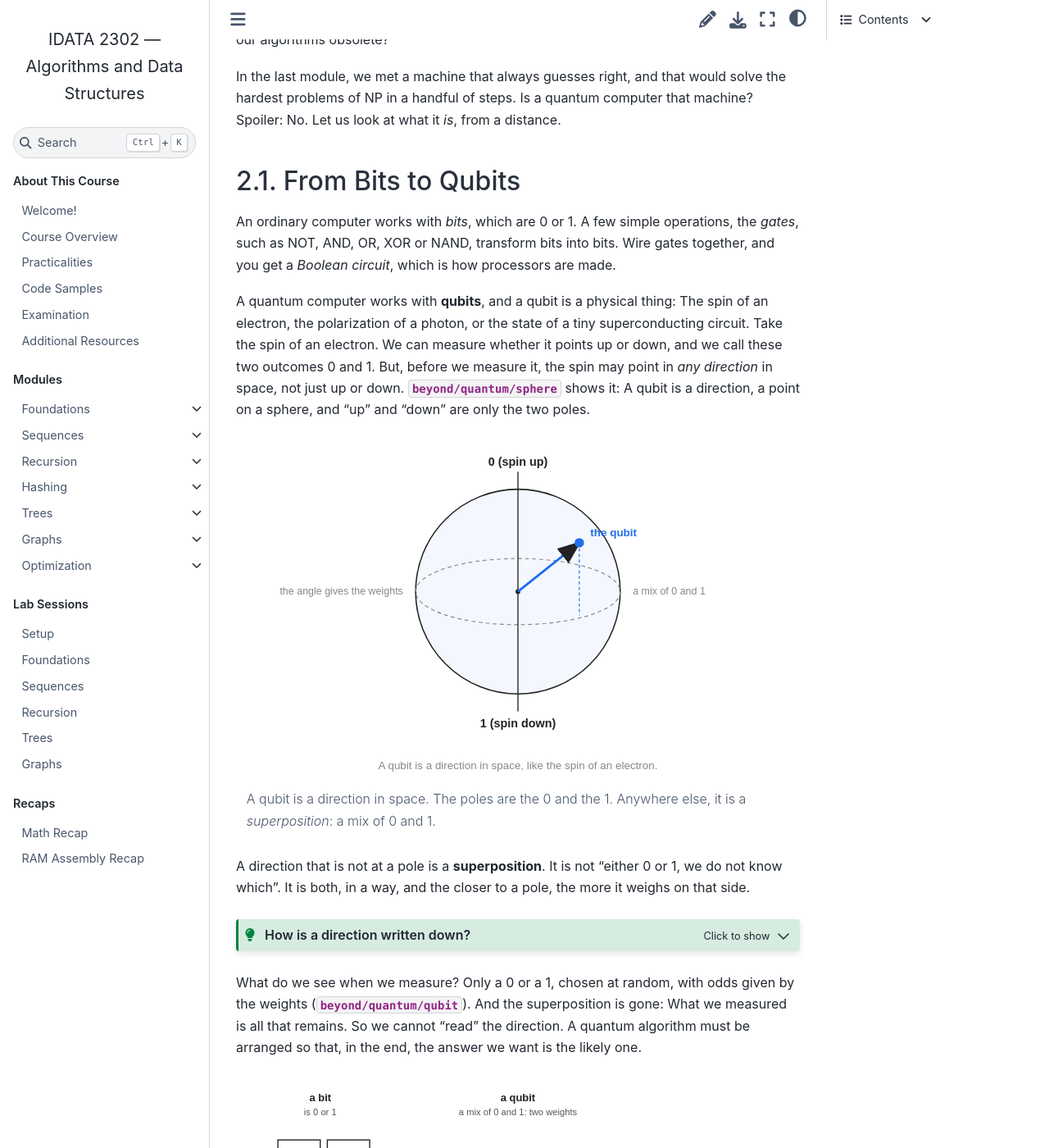
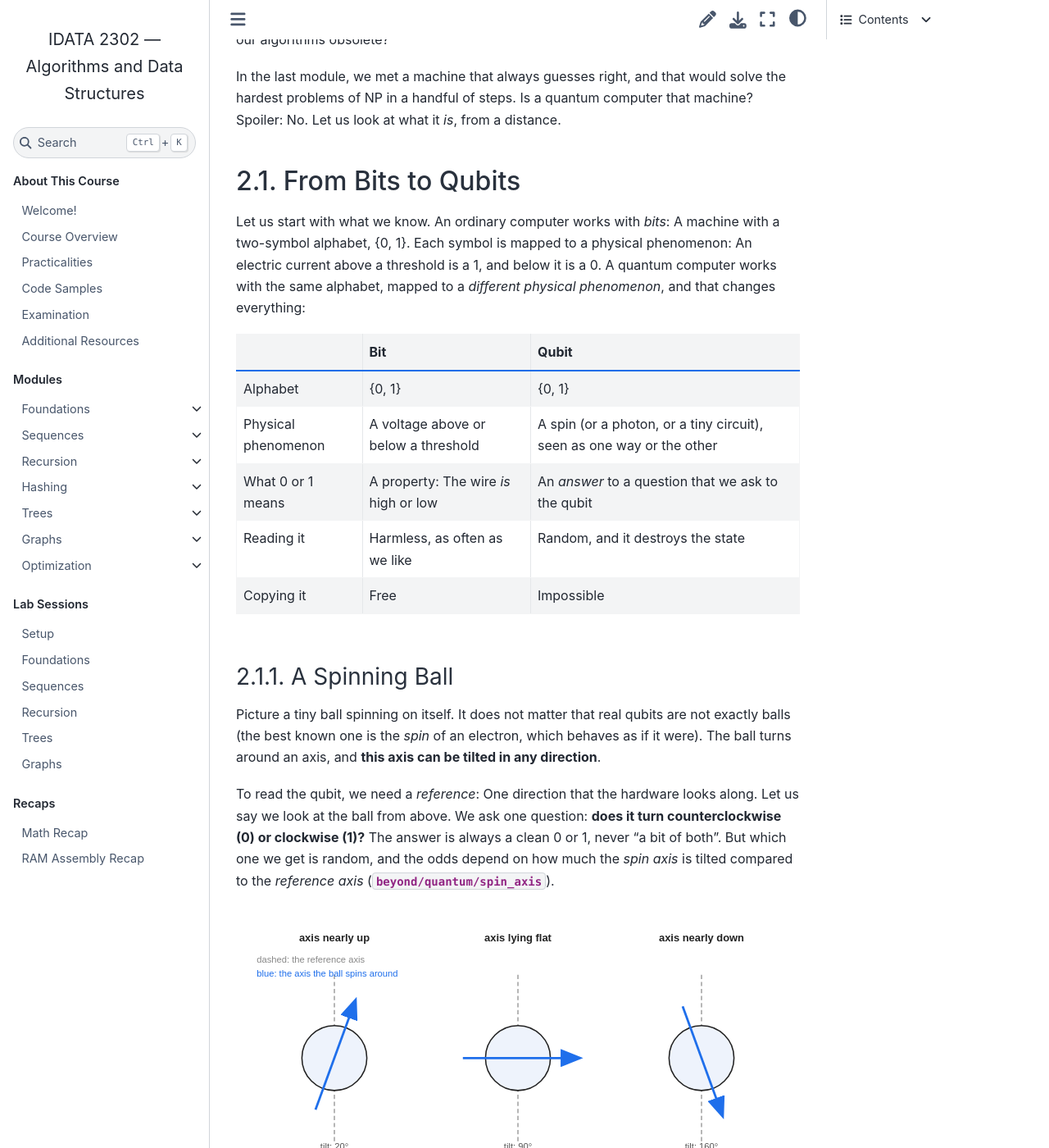
Before and after one commit to fchauvel/ntnu-idata2302-website, a Sphinx documentation site: the page built from source/beyond/quantum/index.rst, in a window 1280 px wide and 1400 px high, scrolled down 607 px. Shown: the whole window at 82% size. Built offline with Sphinx 7.4.7 and the Sphinx Book theme 1.1.4, drawn with Linux system fonts in a browser that asks for light colours; some of the changed text lies outside the part shown.

Commit message:
content: rebuild the introduction of qubits around a spinning ball
Parallel with the classical bit, a spinning ball seen from above (counterclockwise
is 0, clockwise is 1), the spin axis versus the reference axis with three
cases, why the odds are not ignorance, and the weights in a folded box.

Co-Authored-By: Claude Sonnet 5.5 <noreply@anthropic.com>

```diff
--- a/source/beyond/quantum/index.rst
+++ b/source/beyond/quantum/index.rst
@@ -32,58 +32,96 @@ that machine? Spoiler: No. Let us look at what it *is*, from a distance.
 From Bits to Qubits
 ===================
 
-An ordinary computer works with *bits*, which are 0 or 1. A few simple operations,
-the *gates*, such as NOT, AND, OR, XOR or NAND, transform bits into bits. Wire
-gates together, and you get a *Boolean circuit*, which is how processors are made.
+Let us start with what we know. An ordinary computer works with *bits*: A machine
+with a two-symbol alphabet, {0, 1}. Each symbol is mapped to a physical phenomenon:
+An electric current above a threshold is a 1, and below it is a 0. A quantum computer
+works with the same alphabet, mapped to a *different physical phenomenon*, and that
+changes everything:
 
-A quantum computer works with **qubits**, and a qubit is a physical thing: The
-spin of an electron, the polarization of a photon, or the state of a tiny
-superconducting circuit. Take the spin of an electron. We can measure whether it
-points up or down, and we call these two outcomes 0 and 1. But, before we measure
-it, the spin may point in *any direction* in space, not just up or down.
-:numref:`beyond/quantum/sphere` shows it: A qubit is a direction, a point on a
-sphere, and "up" and "down" are only the two poles.
+=====================  ===============================  ======================================
+\                      Bit                              Qubit
+=====================  ===============================  ======================================
+Alphabet               {0, 1}                           {0, 1}
+Physical phenomenon    A voltage above or below a       A spin (or a photon, or a tiny
+                       threshold                        circuit), seen as one way or the other
+What 0 or 1 means      A property: The wire *is* high   An *answer* to a question that we
+                       or low                           ask to the qubit
+Reading it             Harmless, as often as we like    Random, and it destroys the state
+Copying it             Free                             Impossible
+=====================  ===============================  ======================================
 
-.. figure:: _static/images/sphere.svg
-   :name: beyond/quantum/sphere
+A Spinning Ball
+---------------
+
+Picture a tiny ball spinning on itself. It does not matter that real qubits are not
+exactly balls (the best known one is the *spin* of an electron, which behaves as if
+it were). The ball turns around an axis, and **this axis can be tilted in any
+direction**.
+
+To read the qubit, we need a *reference*: One direction that the hardware looks
+along. Let us say we look at the ball from above. We ask one question: **does it
+turn counterclockwise (0) or clockwise (1)?** The answer is always a clean 0 or 1,
+never "a bit of both". But which one we get is random, and the odds depend on how
+much the *spin axis* is tilted compared to the *reference axis*
+(:numref:`beyond/quantum/spin_axis`).
+
+.. figure:: _static/images/spin_axis.svg
+   :name: beyond/quantum/spin_axis
    :align: center
 
-   A qubit is a direction in space. The poles are the 0 and the 1. Anywhere else, it
-   is a *superposition*: a mix of 0 and 1.
+   The dashed line is the reference axis, along which we look. The blue arrow is the
+   axis around which the ball really spins. The more it is tilted, the more the odds
+   shift.
 
-A direction that is not at a pole is a **superposition**. It is not "either 0 or 1,
-we do not know which". It is both, in a way, and the closer to a pole, the more it
-weighs on that side.
+- **The spin axis is nearly aligned with the reference, pointing up.** Seen from
+  above, the ball almost surely turns counterclockwise. We read a 0 nearly every time,
+  and a 1 only now and then.
+- **The spin axis is nearly aligned with the reference, pointing down.** The ball
+  almost surely turns clockwise, and we read a 1 nearly every time.
+- **The spin axis lies flat, perpendicular to the reference.** Seen from above, there
+  is no reason for one sense or the other, so the odds are 50/50. This is what we
+  call an equal *superposition* of 0 and 1.
 
-.. admonition:: How is a direction written down?
+Two things are worth stressing.
+
+- **The odds are not our ignorance.** The ball has a definite spin axis. A coin under
+  a cup is already heads or tails, and we just do not know. Here, the *answer* to the
+  question does not exist before we ask: It is created, at random, when we ask. And
+  asking destroys the rest. The ball snaps to the answer, as if it had been spinning
+  that way all along, so we cannot ask twice and learn more about the tilt.
+- **The reference is part of the hardware.** The machine has one built-in question: A
+  magnetic field, or an energy level, sets the reference axis once and for all, as
+  the voltage threshold does in a bit. A program never mentions it. To ask about
+  another direction, we first *turn the ball* with a gate, and then ask the usual
+  question.
+
+This also tells what a "superposition" really is. A ball whose axis lies flat is
+neither 0 nor 1 *for this question*. But it has a perfectly definite answer for
+another question, the one asked along its own axis. What is strange about quantum
+physics is that no direction is definite for *all* the questions at the same time.
+
+To compute with this, we write down the state with numbers. For each of the two
+answers, we keep a *weight*, and the odds of an answer are the square of its weight.
+The weights are not ordinary numbers, and this is the only place where complex numbers
+enter.
+
+.. admonition:: How is the state written down?
    :class: hint, dropdown
 
-   A qubit is written as two *complex numbers*, :math:`a` and :math:`b`, such that
-   :math:`|a|^2 + |b|^2 = 1`. They are the *weights* (or *amplitudes*) of 0 and 1:
+   The state is written as two *complex numbers*, :math:`a` and :math:`b`, the weights
+   of 0 and 1, such that :math:`|a|^2 + |b|^2 = 1` (the odds add up to 1):
 
    .. math::
 
       \text{qubit} = a \,|0\rangle + b \,|1\rangle
 
-   Why complex numbers? A real number alone cannot describe a direction in
-   three-dimensional space. A complex number is a length *and an angle*, called the
-   *phase*. The two lengths tell how close to each pole we are, and the angle
-   between :math:`a` and :math:`b` tells where we are around the vertical axis (the
-   longitude on the sphere). You cannot see the phase by measuring, but, as we will
-   see, it matters a lot.
-
-What do we see when we measure? Only a 0 or a 1, chosen at random, with odds given
-by the weights (:numref:`beyond/quantum/qubit`). And the superposition is gone: What
-we measured is all that remains. So we cannot "read" the direction. A quantum
-algorithm must be arranged so that, in the end, the answer we want is the likely
-one.
-
-.. figure:: _static/images/qubit.svg
-   :name: beyond/quantum/qubit
-   :align: center
-
-   A bit is 0 or 1. A qubit is a mix of both. When we measure it, we get 0 or 1,
-   with odds given by the weights, and the mix is lost.
+   Why complex numbers? A direction in three-dimensional space is described by two
+   angles: How far the axis is tilted from the reference, and which way it is swung
+   around it, like latitude and longitude. The first angle gives the odds. The second,
+   the *phase*, does not change the odds of the first question, but it does matter
+   later. A complex number is a length and an angle, and it can be turned by multiplying
+   it. This is what the weights need. You cannot see the phase by measuring, but, as
+   we will see, it matters a lot.
 
 
 Where Does the Speed-Up Come From?
```
Also changed, not shown: source/beyond/quantum/_static/images/qubit.svg (deleted), source/beyond/quantum/_static/images/sphere.svg (deleted), source/beyond/quantum/_static/images/spin_axis.svg (added).
